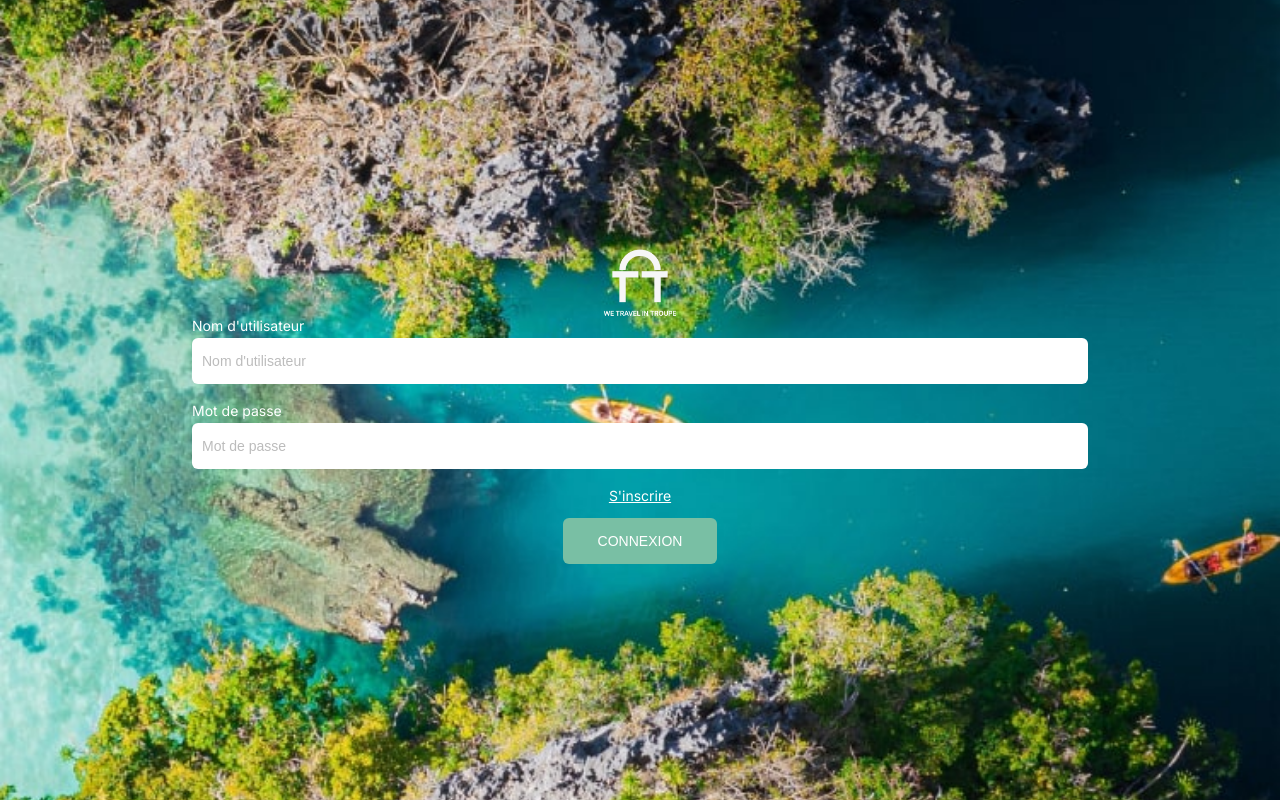
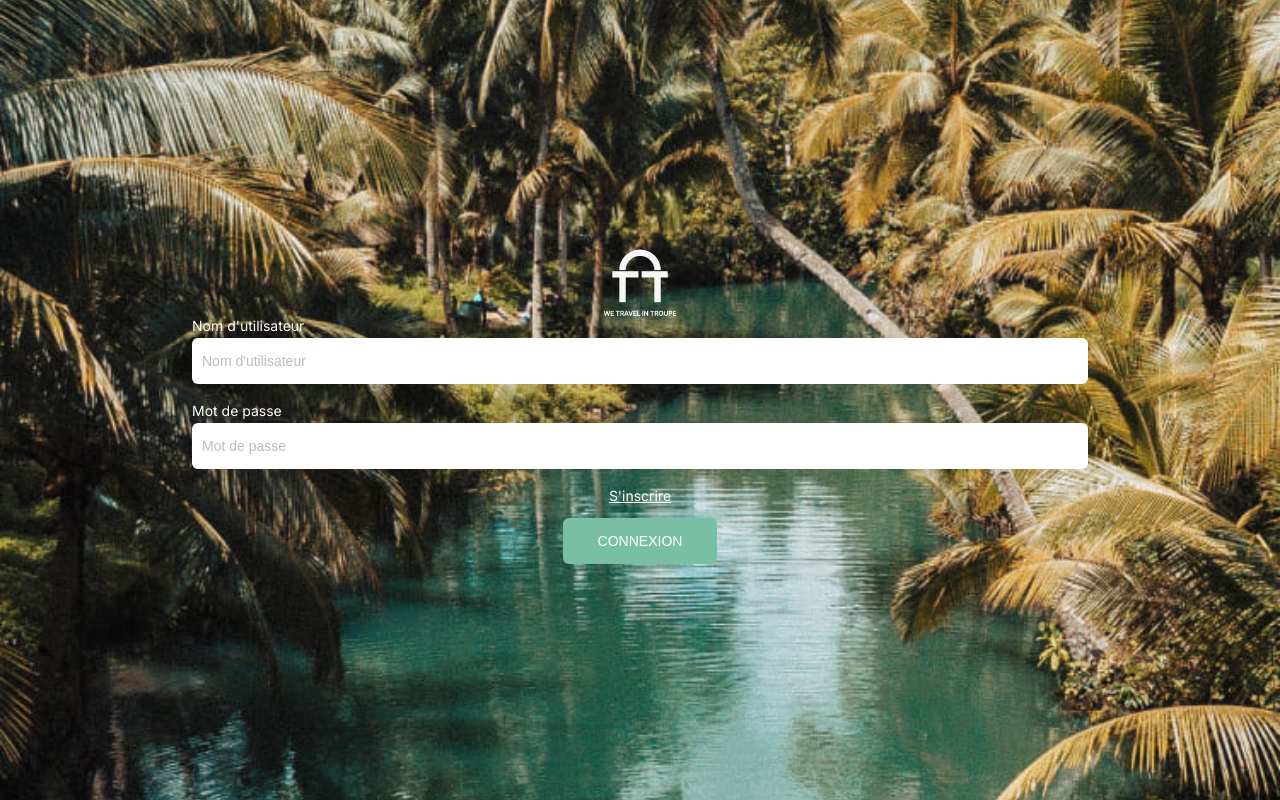
Before and after one commit to Travel-Troupe/client, a React (Vite) app: page / in a window 1280 px wide. Built offline with nearby package versions, Linux system fonts and the light colour scheme.

Commit message:
Update LoginForm.jsx

```diff
--- a/src/components/LoginForm.jsx
+++ b/src/components/LoginForm.jsx
@@ -7,7 +7,7 @@ import Input from './Input'
 import Label from './label'
 import Logo from './Logo'
 import styled from 'styled-components'
-import cover from '../assets/cover-login.jpg'
+import cover from '../assets/cover.jpg'
 import logo from '../assets/logo-tt.png'
 import { Link, useSearchParams } from 'react-router-dom'
 import Text from './Text';
@@ -21,10 +21,16 @@ const Form = styled.form`
   background: no-repeat url(${cover}) center center;
   background-size: cover;
 
-  .label {
+  .label, .valid-text {
     color: white;
     font-size: 14px;
     margin-bottom: 15px;
+    text-align: center;
+  }
+
+  .valid-text {
+    margin-top: 20px;
+    width: 70%;
   }
 `
 
@@ -59,7 +65,7 @@ const LoginForm = () => {
   return (
     <Form onSubmit={logIn}>
       <Logo src={logo} />
-      {accountCreated && <Text>votre compte a bien été crée, vous pouvez désormais vous connecter</Text>}
+      {accountCreated && <Text className='valid-text'>votre compte a bien été crée, vous pouvez désormais vous connecter</Text>}
       <StyledDiv className="">
         <Label>Nom d'utilisateur</Label>
         <Input name="username" placeholder="Nom d'utilisateur" value={username} onChange={onUsernameChange} type="text"></Input>
```
